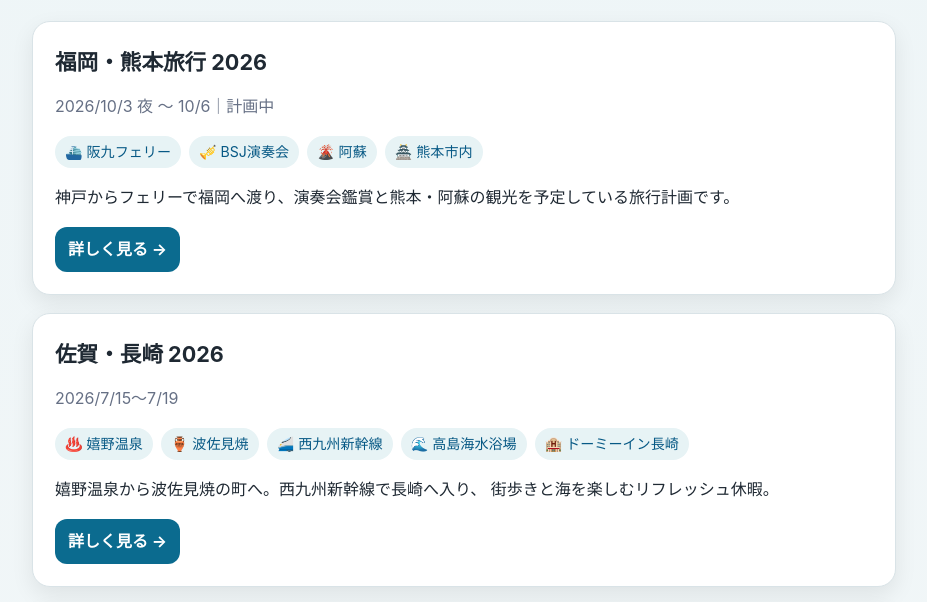
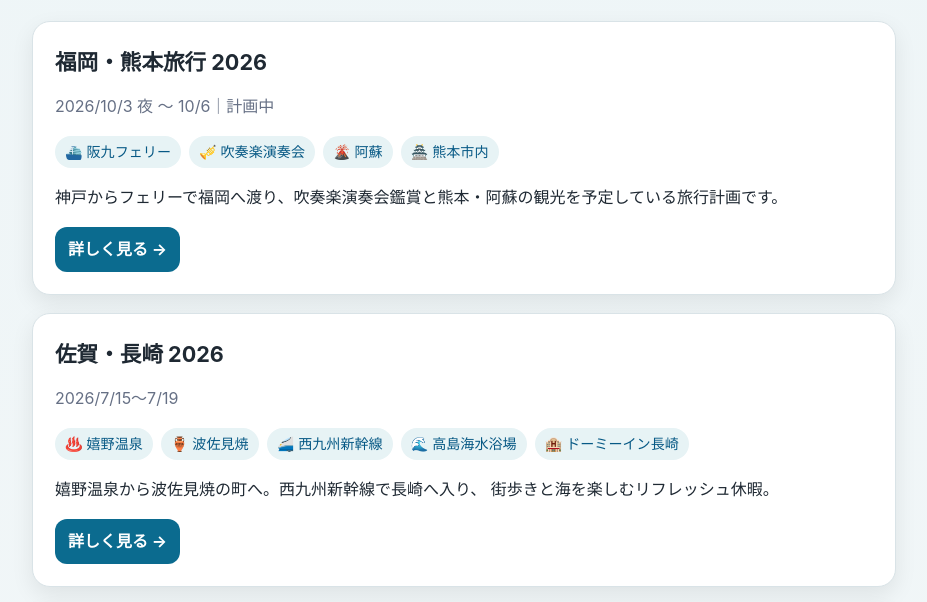
Before and after one commit to ugugsoft/travel, a plain HTML site: page index.html in a window 1280 px wide. Shown: the part 142-744 px from the top of the page, without its empty margins (176-1103 px from the left). Drawn offline with Linux system fonts and the light colour scheme.

Commit message:
20260927 fukuoka-kukmamoto

```diff
--- a/index.html
+++ b/index.html
@@ -22,12 +22,12 @@
     <p class="meta">2026/10/3 夜 〜 10/6｜計画中</p>
     <div class="badges">
       <span class="badge">⛴️ 阪九フェリー</span>
-      <span class="badge">🎺 BSJ演奏会</span>
+      <span class="badge">🎺 吹奏楽演奏会</span>
       <span class="badge">🌋 阿蘇</span>
       <span class="badge">🏯 熊本市内</span>
     </div>
     <p>
-      神戸からフェリーで福岡へ渡り、演奏会鑑賞と熊本・阿蘇の観光を予定している旅行計画です。
+      神戸からフェリーで福岡へ渡り、吹奏楽演奏会鑑賞と熊本・阿蘇の観光を予定している旅行計画です。
     </p>
     <div class="button-row">
       <a class="button" href="2026/fukuoka-kumamoto/index.html">詳しく見る →</a>
```
